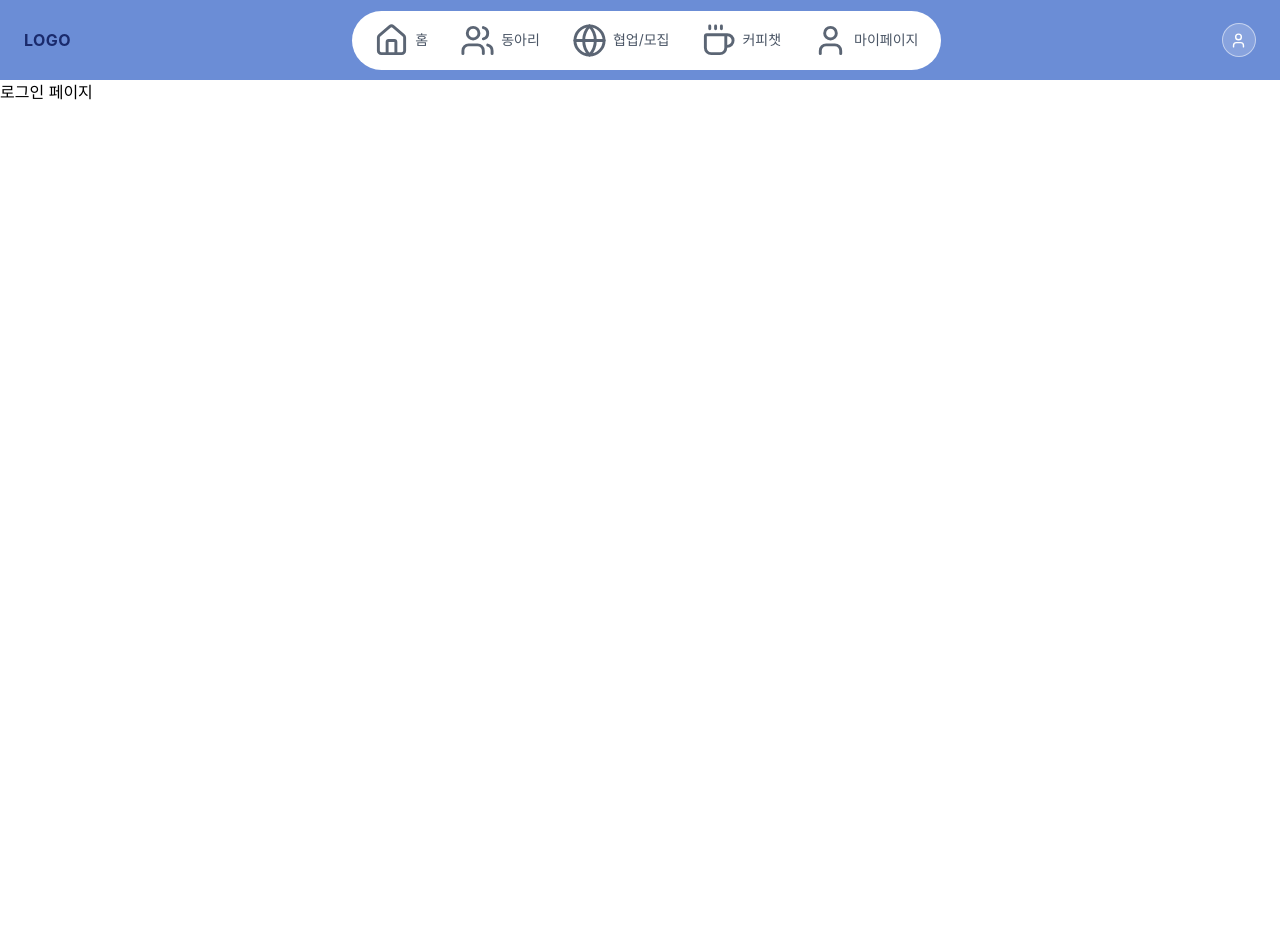
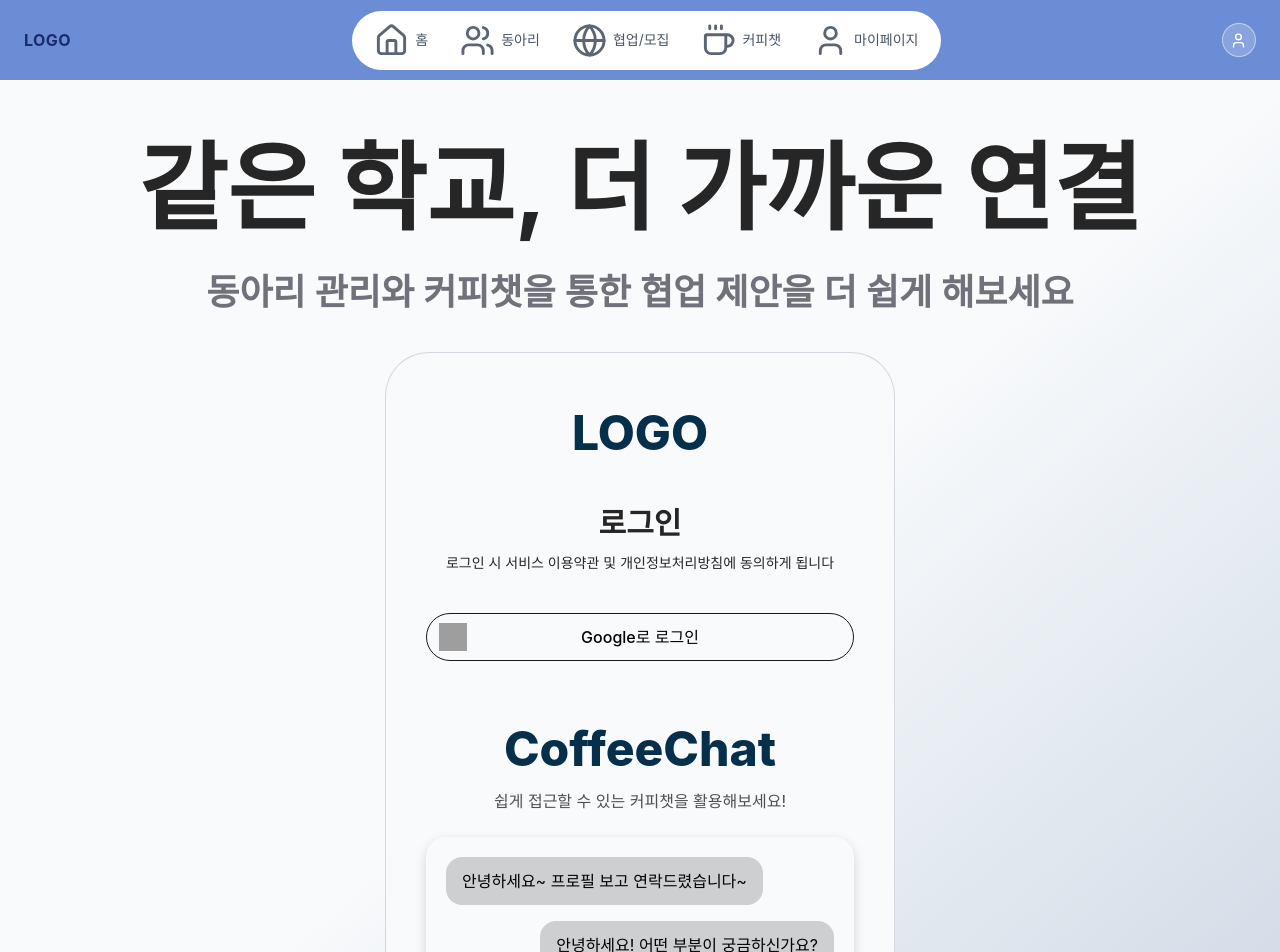
Before and after one commit to skhu-capstone/Capstone_Frontend, a React (Vite) app: page /login in a window 1280 px wide. Shown: the top 952 px of the page. Before the commit the page ends 800 px from the top, so only its background shows below. Built offline with nearby package versions, Linux system fonts and the light colour scheme; grey boxes are pictures that could not be loaded.

Commit message:
Feat: 로그인 페이지 UI 구현 (#11)

```diff
--- a/src/pages/LoginPage.jsx
+++ b/src/pages/LoginPage.jsx
@@ -1,3 +1,76 @@
 export default function LoginPage() {
-  return <div>로그인 페이지</div>;
+  return (
+    <main className="min-h-screen bg-linear-to-br from-slate-50 via-slate-50 to-slate-300 px-6 py-12 flex flex-col items-center overflow-hidden">
+      <section className="text-center mb-10">
+        <h1 className="text-neutral-800 text-6xl md:text-8xl font-bold leading-tight">
+          같은 학교, 더 가까운 연결
+        </h1>
+        <p className="mt-6 text-zinc-500 text-2xl md:text-4xl font-semibold">
+          동아리 관리와 커피챗을 통한 협업 제안을 더 쉽게 해보세요
+        </p>
+      </section>
+
+      <section className="w-full max-w-127.5 min-h-180 bg-slate-50 rounded-[44px] border border-slate-600/20 flex flex-col items-center px-10 py-14">
+        <h2 className="text-sky-950 text-5xl font-extrabold mb-12">
+          LOGO
+        </h2>
+
+        <div className="w-full text-center mb-10">
+          <h3 className="text-neutral-800 text-3xl font-bold mb-3">
+            로그인
+          </h3>
+          <p className="text-neutral-800 text-sm">
+            로그인 시 서비스 이용약관 및 개인정보처리방침에 동의하게 됩니다
+          </p>
+        </div>
+
+        {/* 구글 로그인 버튼 - 여기는 살짝 달라질 수도 있음 */}
+        <button className="w-full h-12 rounded-full border border-zinc-900 flex items-center justify-center relative hover:bg-slate-100 transition">
+          <img
+            className="w-7 h-7 absolute left-3"
+            src="https://www.svgrepo.com/show/475656/google-color.svg"
+            alt="Google"
+          />
+          <span className="text-black text-base font-medium">
+            Google로 로그인
+          </span>
+        </button>
+
+        <div className="mt-16 text-center">
+          <h3 className="text-sky-950 text-5xl font-extrabold">
+            CoffeeChat
+          </h3>
+          <p className="mt-4 text-neutral-800/80 text-base">
+            쉽게 접근할 수 있는 커피챗을 활용해보세요!
+          </p>
+        </div>
+
+        <div className="w-full mt-6 bg-slate-50 rounded-[20px] shadow-[0px_4px_12px_rgba(0,0,0,0.15)] p-5 flex flex-col gap-4">
+          <ChatBubble align="left">
+            안녕하세요~ 프로필 보고 연락드렸습니다~
+          </ChatBubble>
+
+          <ChatBubble align="right">
+            안녕하세요! 어떤 부분이 궁금하신가요?
+          </ChatBubble>
+
+          <ChatBubble align="left">
+            혹시 웹 서비스 프로젝트에 관심 있으신가요??
+          </ChatBubble>
+        </div>
+      </section>
+    </main>
+  );
 }
+
+function ChatBubble({ children, align = "left" }) {
+  const isRight = align === "right";
+
+  return (
+    <div className={`flex ${isRight ? "justify-end" : "justify-start"}`}>
+      <div className="max-w-[85%] rounded-2xl bg-neutral-800/20 px-4 py-3 text-black text-sm md:text-base">
+        {children}
+      </div>
+    </div>
+  );
+}
```
